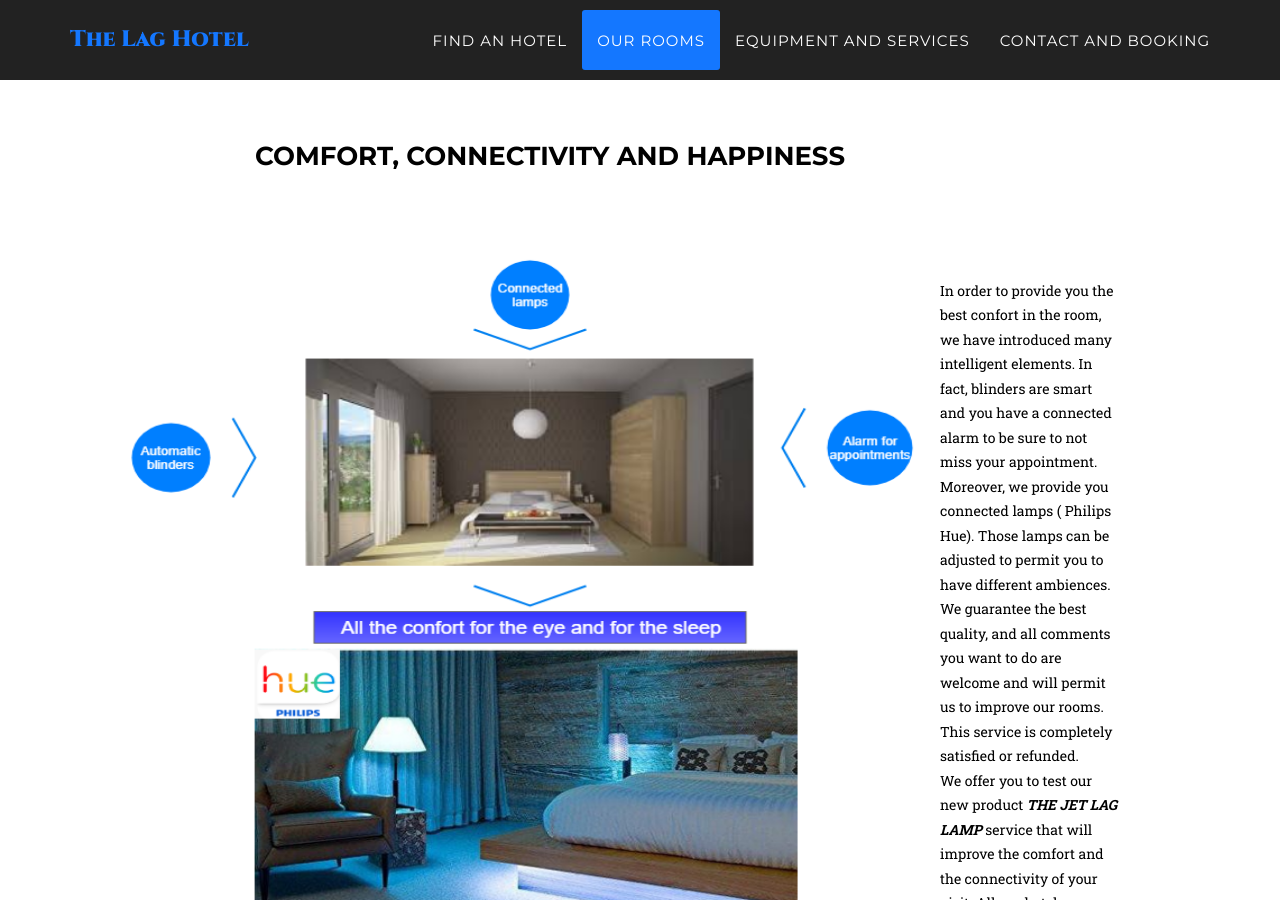
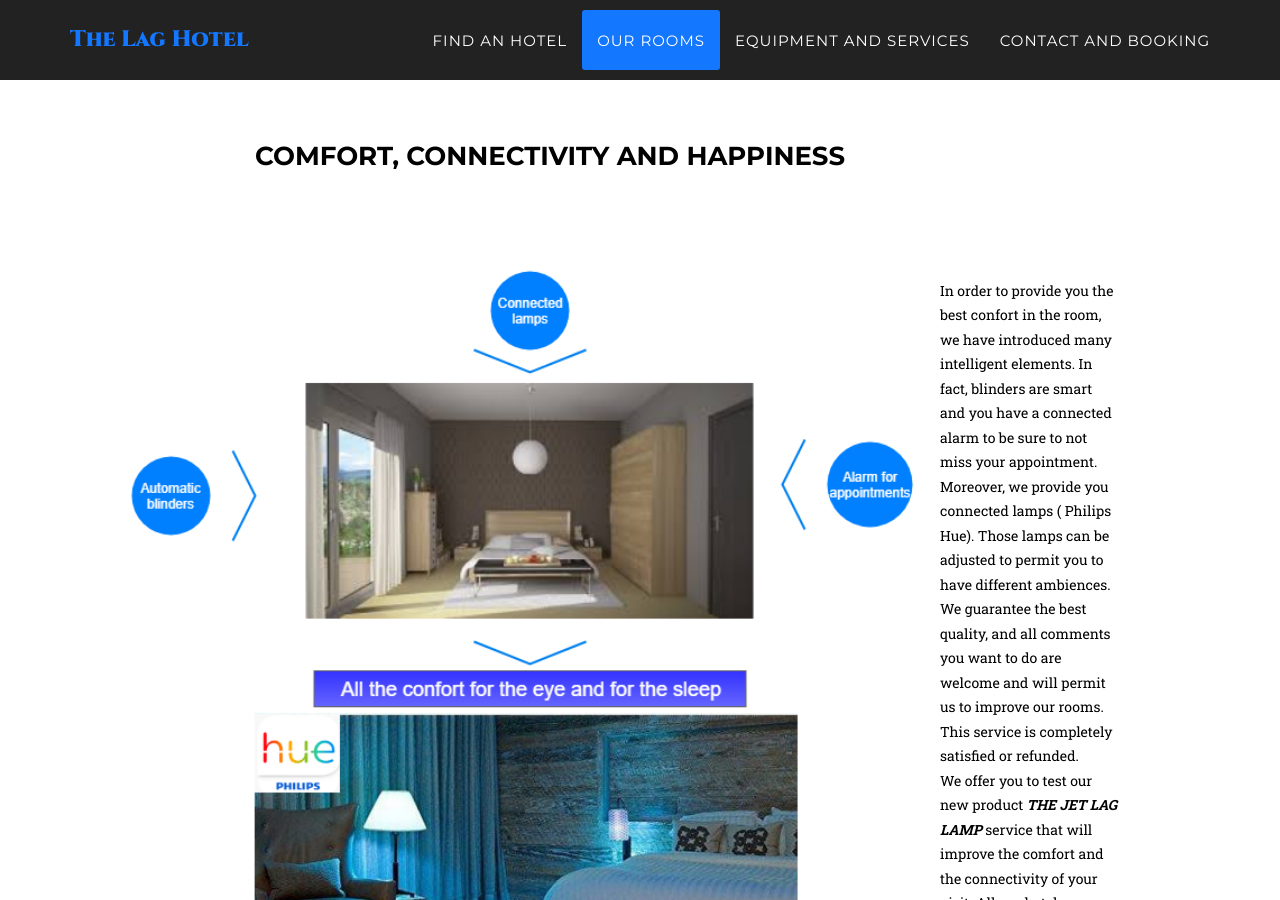
Before and after one commit to VincentGautier/Hotel-web-site, a Jekyll site: the page built from index.html, in a window 1280 px wide and 900 px high, scrolled down 1894 px. Built offline with Jekyll 4.4.1, drawn with Linux system fonts in a browser that asks for light colours; some web fonts are replaced.

Commit message:
testing alessandro's

```diff
--- a/_includes/our_rooms.html
+++ b/_includes/our_rooms.html
@@ -13,7 +13,7 @@
             <h3>Comfort, connectivity and happiness</h3>
 	</div>
         <div class="bloc_rooms">
-            <img src="img/room.png" width="820" height="800" align="center" alt=""/>
+            <img class="img-responsive" src="img/room.png" width="820" height="800" align="center" alt=""/>
 
                 <p> <br/><br/><br/><br/>In order to provide you the best confort in the room, we have introduced many intelligent elements. In fact, blinders are smart and you have a connected alarm to be sure to not miss your
 appointment. Moreover, we provide you connected lamps ( Philips Hue). Those lamps can be adjusted to permit you to have different ambiences. We guarantee the best quality, and all comments you want
```
